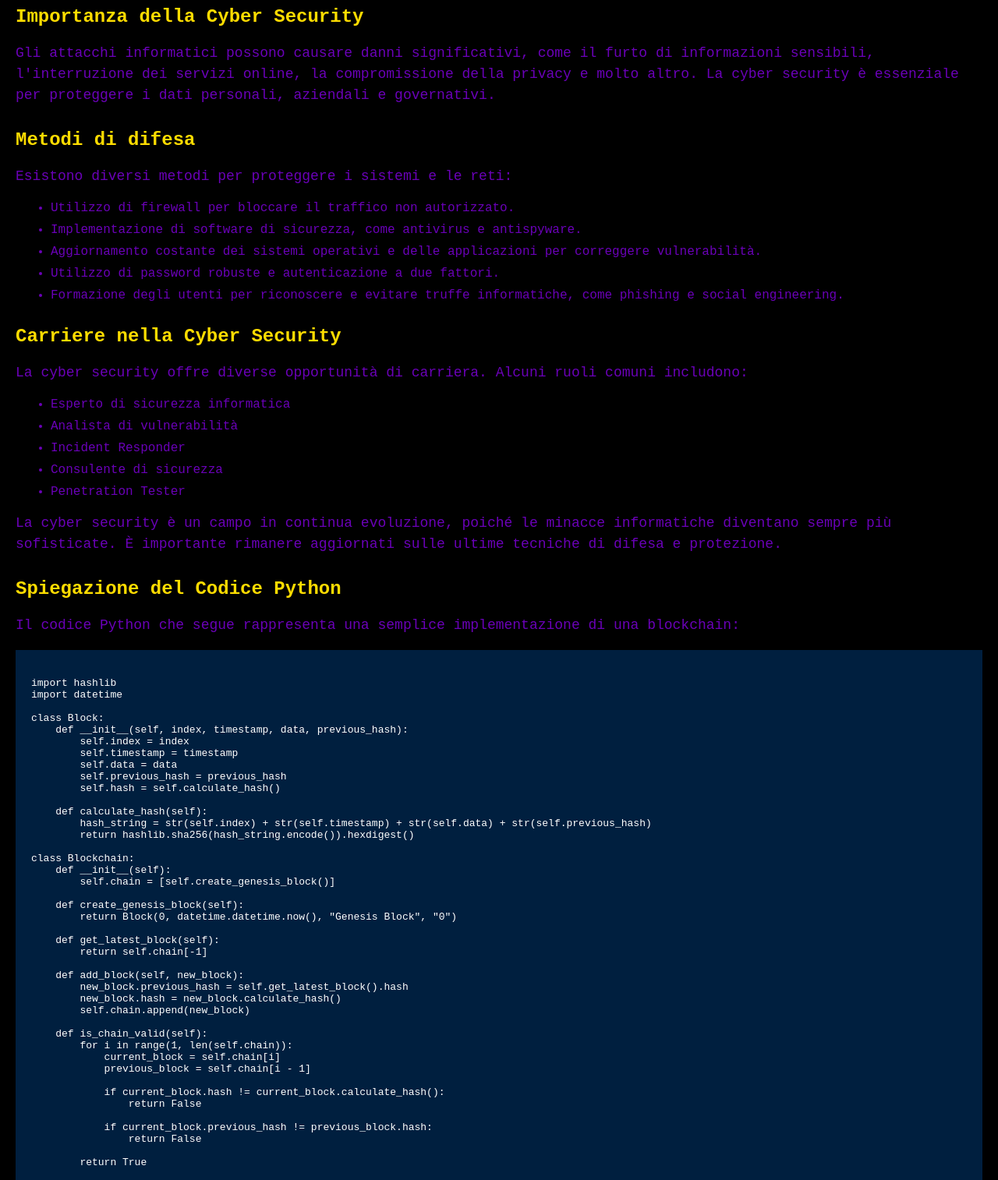
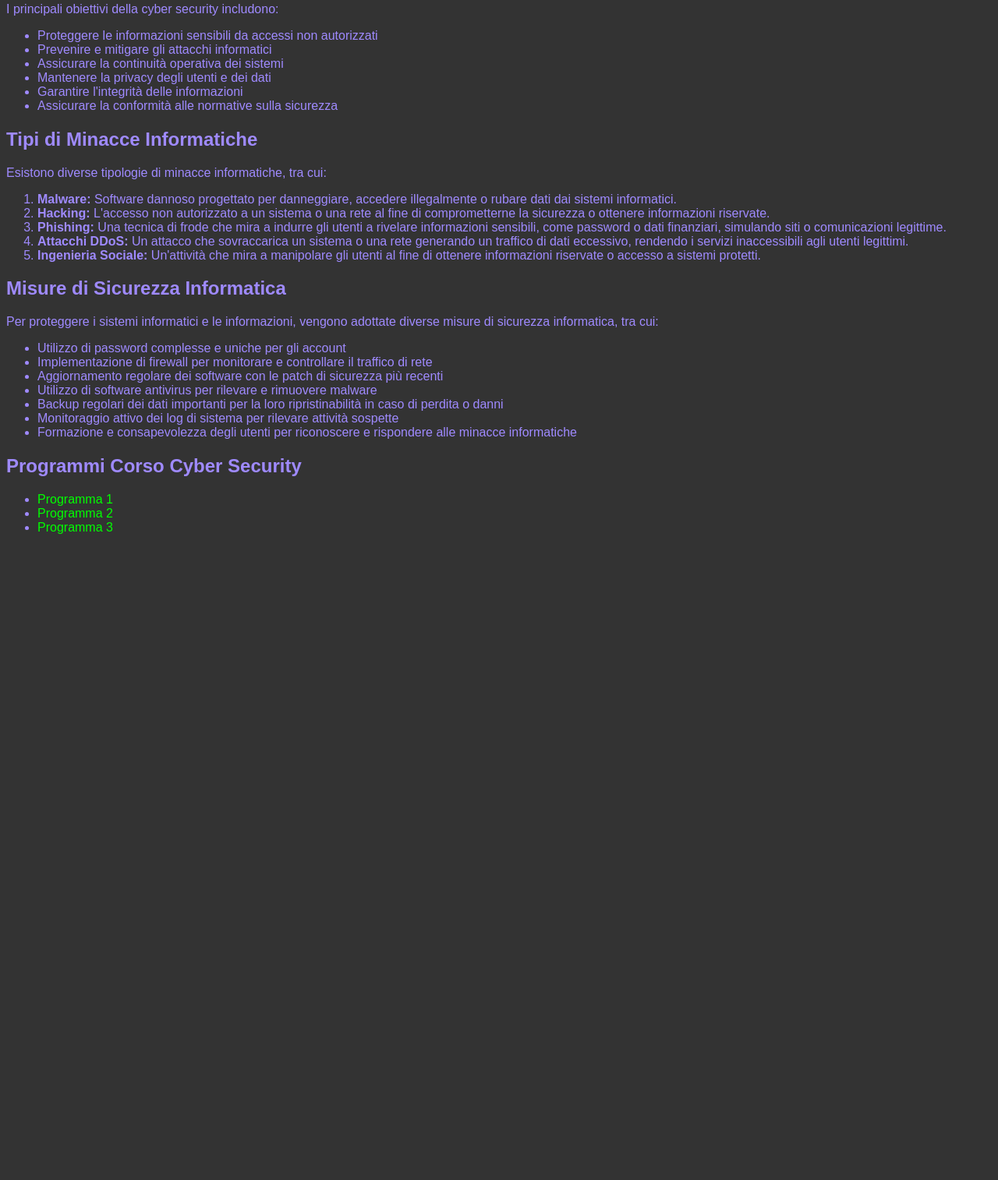
Before and after one commit to velvetAliien/portfolioVelvet, a plain HTML site: page index.html in a window 1280 px wide. Shown: the part 181-1695 px from the top of the page at 78% size. After the commit the page ends 883 px from the top, so only its background shows below. Drawn offline with Linux system fonts and the light colour scheme.

Commit message:
index.html

```diff
--- a/index.html
+++ b/index.html
@@ -1,172 +1,78 @@
 <!DOCTYPE html>
 <html>
 <head>
-    <title>Cyber Security - VelvetAliien</title>
+  <title>Cyber Security Presentation</title>
   <style>
     body {
-            background-color: #000000;
-            color: #6A00B8;
-            font-family: "Courier New", monospace;
-            margin: 0;
-            padding: 20px;
+      background-color: #333333;
+      color: #9f8aff;
+      font-family: Arial, sans-serif;
     }
 
     h1 {
-            color: #FF4136;
-            font-size: 36px;
-            text-align: center;
-            margin-bottom: 20px;
+      color: #00ff00;
     }
 
-        h2 {
-            color: #FFDC00;
-            font-size: 24px;
-            margin-top: 30px;
+    a {
+      color: #00ff00;
+      text-decoration: none;
     }
 
     p {
-            font-size: 18px;
-            line-height: 1.5;
-        }
-
-        ul {
-            margin-left: 30px;
-            padding-left: 15px;
-        }
-
-        li {
-            margin-bottom: 10px;
-        }
-
-        a {
-            color: #FF4136;
-            text-decoration: none;
-            transition: color 0.3s ease-in-out;
-        }
-
-        a:hover {
-            color: #FFDC00;
-        }
-
-        pre {
-            background-color: #001F3F;
-            color: #39FF14;
-            padding: 20px;
-            overflow-x: auto;
-        }
-
-        code {
-            display: block;
+      color: #9f8aff;
     }
   </style>
 </head>
 <body>
-    <h1>Cyber Security</h1>
-    <p>La cyber security è un campo fondamentale nell'era digitale in cui viviamo. Riguarda la protezione dei sistemi informatici, delle reti e dei dati da attacchi dannosi.</p>
+  <h1>Introduzione alla Cyber Security</h1>
 
-    <h2>Importanza della Cyber Security</h2>
-    <p>Gli attacchi informatici possono causare danni significativi, come il furto di informazioni sensibili, l'interruzione dei servizi online, la compromissione della privacy e molto altro. La cyber security è essenziale per proteggere i dati personali, aziendali e governativi.</p>
+  <p>La cyber security, o sicurezza informatica, è un campo di studio che si occupa della protezione delle informazioni digitali e dei sistemi informatici da minacce e rischi legati alla sicurezza.</p>
 
-    <h2>Metodi di difesa</h2>
-    <p>Esistono diversi metodi per proteggere i sistemi e le reti:</p>
+  <h2>Obiettivi della Cyber Security</h2>
+
+  <p>I principali obiettivi della cyber security includono:</p>
+
   <ul>
-        <li>Utilizzo di firewall per bloccare il traffico non autorizzato.</li>
-        <li>Implementazione di software di sicurezza, come antivirus e antispyware.</li>
-        <li>Aggiornamento costante dei sistemi operativi e delle applicazioni per correggere vulnerabilità.</li>
-        <li>Utilizzo di password robuste e autenticazione a due fattori.</li>
-        <li>Formazione degli utenti per riconoscere e evitare truffe informatiche, come phishing e social engineering.</li>
+    <li>Proteggere le informazioni sensibili da accessi non autorizzati</li>
+    <li>Prevenire e mitigare gli attacchi informatici</li>
+    <li>Assicurare la continuità operativa dei sistemi</li>
+    <li>Mantenere la privacy degli utenti e dei dati</li>
+    <li>Garantire l'integrità delle informazioni</li>
+    <li>Assicurare la conformità alle normative sulla sicurezza</li>
   </ul>
 
-    <h2>Carriere nella Cyber Security</h2>
-    <p>La cyber security offre diverse opportunità di carriera. Alcuni ruoli comuni includono:</p>
+  <h2>Tipi di Minacce Informatiche</h2>
+
+  <p>Esistono diverse tipologie di minacce informatiche, tra cui:</p>
+
+  <ol>
+    <li><strong>Malware:</strong> Software dannoso progettato per danneggiare, accedere illegalmente o rubare dati dai sistemi informatici.</li>
+    <li><strong>Hacking:</strong> L'accesso non autorizzato a un sistema o una rete al fine di comprometterne la sicurezza o ottenere informazioni riservate.</li>
+    <li><strong>Phishing:</strong> Una tecnica di frode che mira a indurre gli utenti a rivelare informazioni sensibili, come password o dati finanziari, simulando siti o comunicazioni legittime.</li>
+    <li><strong>Attacchi DDoS:</strong> Un attacco che sovraccarica un sistema o una rete generando un traffico di dati eccessivo, rendendo i servizi inaccessibili agli utenti legittimi.</li>
+    <li><strong>Ingenieria Sociale:</strong> Un'attività che mira a manipolare gli utenti al fine di ottenere informazioni riservate o accesso a sistemi protetti.</li>
+  </ol>
+
+  <h2>Misure di Sicurezza Informatica</h2>
+
+  <p>Per proteggere i sistemi informatici e le informazioni, vengono adottate diverse misure di sicurezza informatica, tra cui:</p>
+
   <ul>
-        <li>Esperto di sicurezza informatica</li>
-        <li>Analista di vulnerabilità</li>
-        <li>Incident Responder</li>
-        <li>Consulente di sicurezza</li>
-        <li>Penetration Tester</li>
+    <li>Utilizzo di password complesse e uniche per gli account</li>
+    <li>Implementazione di firewall per monitorare e controllare il traffico di rete</li>
+    <li>Aggiornamento regolare dei software con le patch di sicurezza più recenti</li>
+    <li>Utilizzo di software antivirus per rilevare e rimuovere malware</li>
+    <li>Backup regolari dei dati importanti per la loro ripristinabilità in caso di perdita o danni</li>
+    <li>Monitoraggio attivo dei log di sistema per rilevare attività sospette</li>
+    <li>Formazione e consapevolezza degli utenti per riconoscere e rispondere alle minacce informatiche</li>
   </ul>
 
-    <p>La cyber security è un campo in continua evoluzione, poiché le minacce informatiche diventano sempre più sofisticate. È importante rimanere aggiornati sulle ultime tecniche di difesa e protezione.</p>
+  <h2>Programmi Corso Cyber Security</h2>
 
-    <h2>Spiegazione del Codice Python</h2>
-    <p>Il codice Python che segue rappresenta una semplice implementazione di una blockchain:</p>
-
-    <pre><code>
-<font color="#FFFFFF">import hashlib
-import datetime
-
-class Block:
-    def __init__(self, index, timestamp, data, previous_hash):
-        self.index = index
-        self.timestamp = timestamp
-        self.data = data
-        self.previous_hash = previous_hash
-        self.hash = self.calculate_hash()
-
-    def calculate_hash(self):
-        hash_string = str(self.index) + str(self.timestamp) + str(self.data) + str(self.previous_hash)
-        return hashlib.sha256(hash_string.encode()).hexdigest()
-
-class Blockchain:
-    def __init__(self):
-        self.chain = [self.create_genesis_block()]
-
-    def create_genesis_block(self):
-        return Block(0, datetime.datetime.now(), "Genesis Block", "0")
-
-    def get_latest_block(self):
-        return self.chain[-1]
-
-    def add_block(self, new_block):
-        new_block.previous_hash = self.get_latest_block().hash
-        new_block.hash = new_block.calculate_hash()
-        self.chain.append(new_block)
-
-    def is_chain_valid(self):
-        for i in range(1, len(self.chain)):
-            current_block = self.chain[i]
-            previous_block = self.chain[i - 1]
-
-            if current_block.hash != current_block.calculate_hash():
-                return False
-
-            if current_block.previous_hash != previous_block.hash:
-                return False
-
-        return True
-
-# Creazione di una blockchain
-my_blockchain = Blockchain()
-
-# Aggiunta di blocchi alla blockchain
-block1 = Block(1, datetime.datetime.now(), "Dati del blocco 1", "")
-my_blockchain.add_block(block1)
-
-block2 = Block(2, datetime.datetime.now(), "Dati del blocco 2", "")
-my_blockchain.add_block(block2)
-
-# Stampa della blockchain
-for block in my_blockchain.chain:
-    print("Index:", block.index)
-    print("Timestamp:", block.timestamp)
-    print("Data:", block.data)
-    print("Previous Hash:", block.previous_hash)
-    print("Hash:", block.hash)
-    print()
-
-# Verifica dell'integrità della blockchain
-print("La blockchain è valida?", my_blockchain.is_chain_valid())</font>
-    </code></pre>
-
-    <p>Questo codice Python crea una semplice blockchain. Viene definita una classe `Block` che rappresenta un blocco nella blockchain. Ogni blocco ha un indice, un timestamp, dei dati, l'hash del blocco precedente e il proprio hash. L'hash del blocco viene calcolato utilizzando la funzione `calculate_hash()`, che combina l'indice, il timestamp, i dati e l'hash precedente del blocco tramite la funzione di hash crittografico SHA-256.</p>
-
-    <p>Viene anche definita una classe `Blockchain` che rappresenta la blockchain stessa. Questa classe ha un array chiamato `chain` che contiene i blocchi. La blockchain viene inizializzata con un blocco di genesi utilizzando il metodo `create_genesis_block()`. La classe `Blockchain` fornisce metodi per ottenere l'ultimo blocco, aggiungere nuovi blocchi e verificare l'integrità della catena.</p>
-
-    <p>Nell'esempio fornito, viene creata un'istanza di `Blockchain` chiamata `my_blockchain`. Successivamente, vengono creati due blocchi aggiuntivi utilizzando la classe `Block` e vengono aggiunti alla blockchain utilizzando il metodo `add_block()`. Infine, viene stampata la blockchain utilizzando un ciclo `for` per iterare su ciascun blocco e visualizzarne i dettagli. Viene anche eseguita una verifica di integrità utilizzando il metodo `is_chain_valid()` per determinare se la blockchain è valida.</p>
-
-    <p>In sintesi, questo codice Python rappresenta una semplice implementazione di una blockchain. Può essere utilizzato come punto di partenza per comprendere i concetti di base delle blockchain o come base per creare una blockchain più avanzata con funzionalità aggiuntive come meccanismi di consenso o transazioni.</p>
-
-    <p>Spero che questa spiegazione ti sia utile per comprendere il codice Python fornito!</p>
+  <ul>
+    <li><a href="https://www.example.com/programma1">Programma 1</a></li>
+    <li><a href="https://www.example.com/programma2">Programma 2</a></li>
+    <li><a href="https://www.example.com/programma3">Programma 3</a></li>
+  </ul>
 </body>
 </html>
```
Lines whose indentation alone changed are shown as unchanged.
